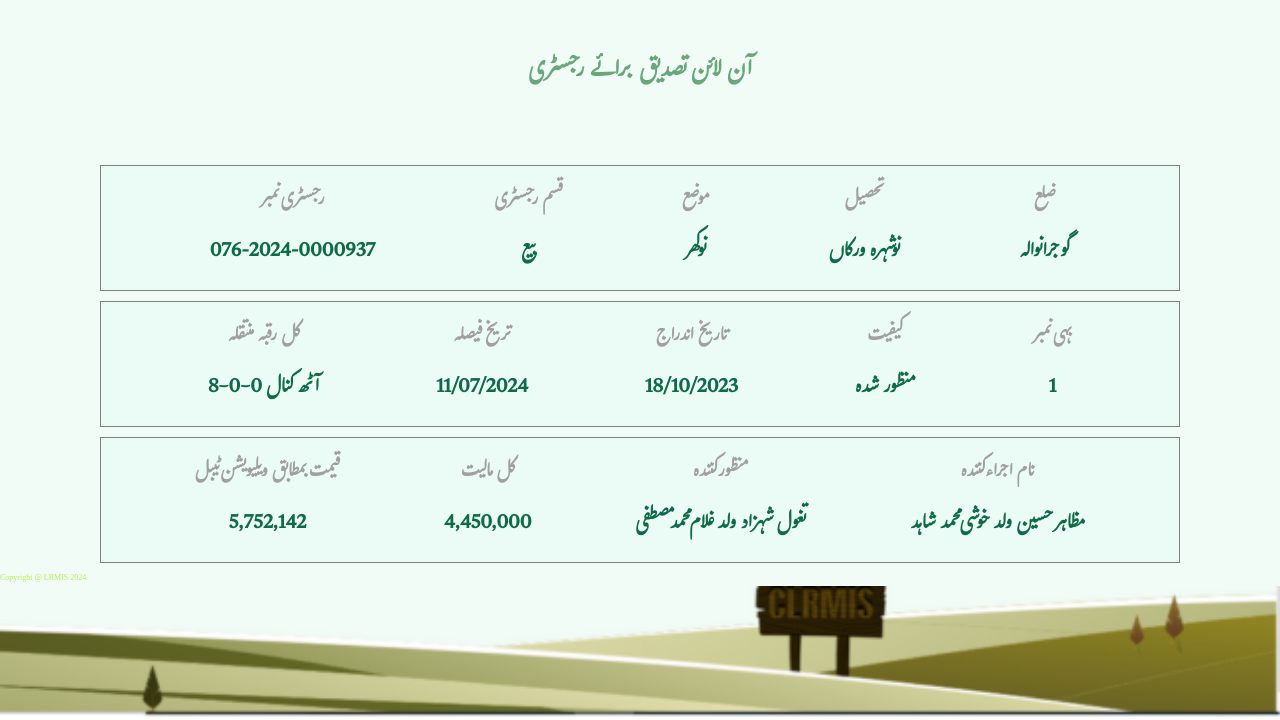
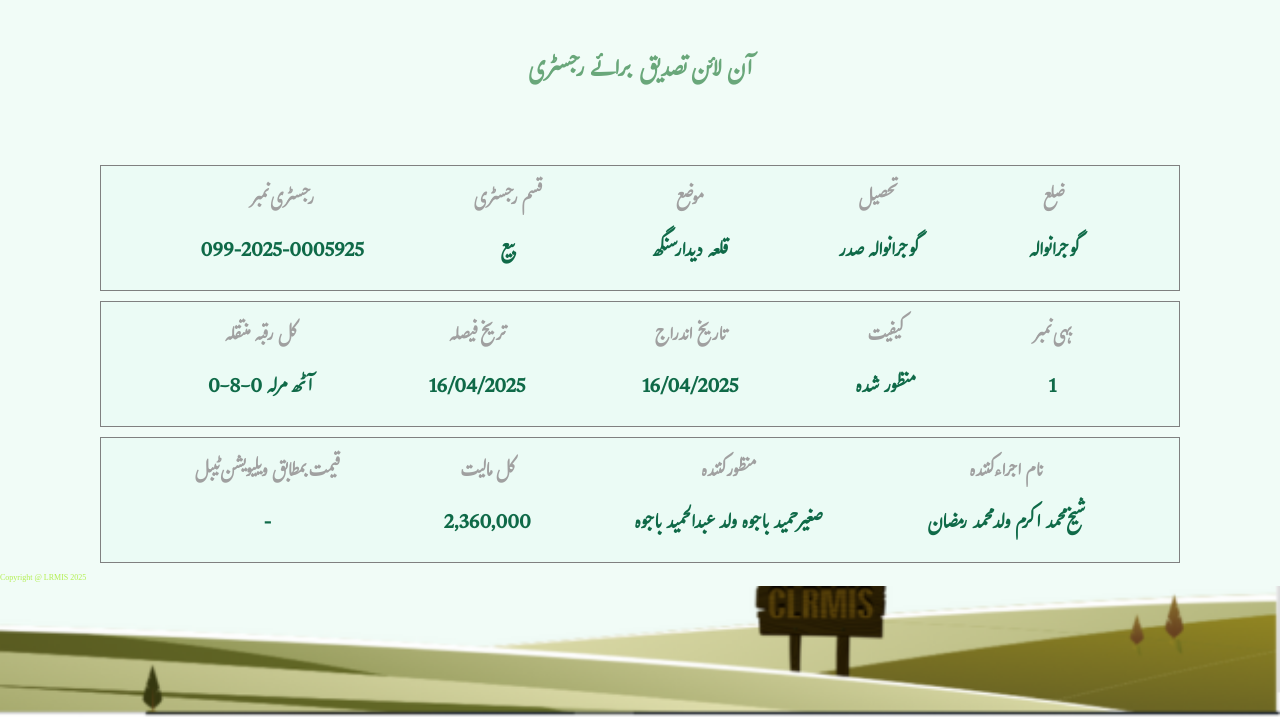
Before and after one commit to punjabzameen/Punjab57, a plain HTML site: page index.html in a window 1280 px wide. Shown: the part 80-800 px from the top of the page. Drawn offline with Linux system fonts and the light colour scheme.

Commit message:
Update index.html

```diff
--- a/index.html
+++ b/index.html
@@ -32,7 +32,7 @@
             <div class="item text1">
                 <h3>رجسٹری نمبر
                 </h3>
-                <p>076-2024-0000937
+                <p>099-2025-0005925
                 </p>
             </div>
             <div class="item text2"><h3>قسم رجسٹری
@@ -42,13 +42,13 @@
             <div class="item text3">
                 <h3>موضع
                 </h3>
-                <p>نوکھر
+                <p>قلعہ دیدار سنگھ
                 </p>
             </div>
             <div class="item text4">
                 <h3>تحصیل
                 </h3>
-                <p>نوشہرہ ورکاں
+                <p>گوجرانوالہ صدر
                 </p>
             </div>
             <div class="item text5">
@@ -63,18 +63,18 @@
             <div class="item text1">
                 <h3>کل رقبہ منتقلہ
                 </h3>
-                <p>8-0-0 آٹھ کنال
+                <p>0-8-0 آٹھ مرلہ
                 </p>
             </div>
             <div class="item text2"><h3>تریخ فیصلہ
 
             </h3>
-            <p>11/07/2024
+            <p>16/04/2025
             </p></div>
             <div class="item text3">
                 <h3>تاریخ اندراج
                 </h3>
-                <p>18/10/2023
+                <p>16/04/2025
                 </p>
             </div>
             <div class="item text4">
@@ -95,23 +95,23 @@
             <div class="item text1">
                 <h3>قیمت بمطابق ویلیویشن ٹیبل
                 </h3>
-                <p>5,752,142
+                <p>-
                 </p>
             </div>
             <div class="item text2"><h3>کل مالیت
             </h3>
-            <p>4,450,000
+            <p>2,360,000
             </p></div>
             <div class="item text3">
                 <h3>منظور کنندہ
                 </h3>
-                <p>تغول شہزاد ولد غلام محمد مصطفی
+                <p>صغیر حمید باجوہ ولد عبدالحمید باجوہ
                 </p>
             </div>
             <div class="item text4">
                 <h3>نام اجراء کنندہ
                 </h3>
-                <p>مظاہر حسین ولد خوشی محمد شاہد
+                <p>شیخ محمد اکرم ولد محمد رمضان
                 </p>
             </div>
 
@@ -120,7 +120,7 @@
     </section>
     <!-- ----------------- Inage section------------------ -->
      <div class="bottom_img">
-        Copyright @ LRMIS 2024
+        Copyright @ LRMIS 2025
 
      </div>
      <!-- <div class="main">
```
